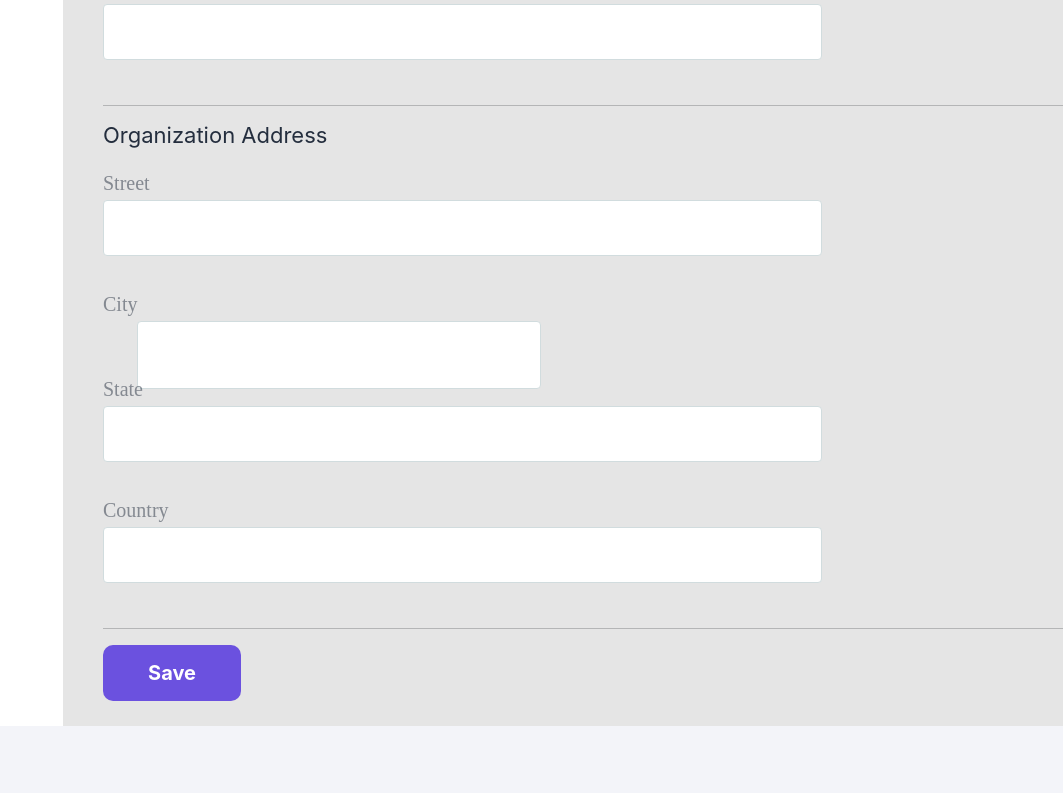
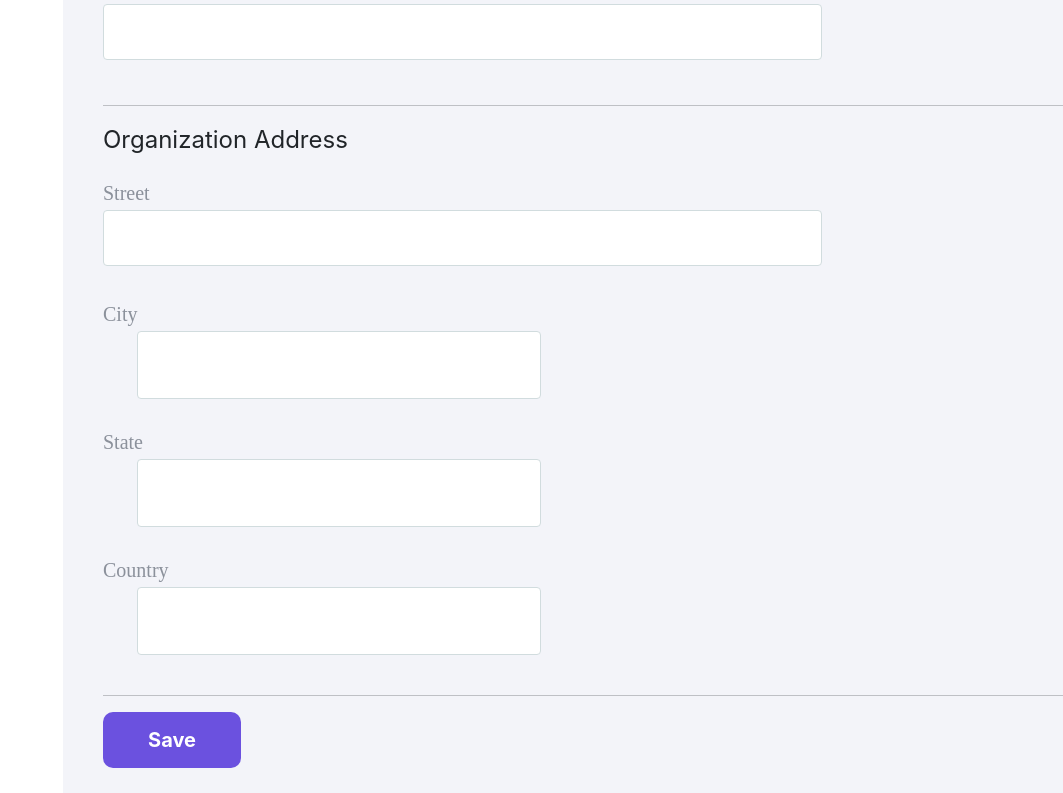
Before and after one commit to Ad3bay0c/pms, a React (Create React App) app: page /dashboard in a window 1280 px wide. Shown: the part 628-1421 px from the top of the page, without its empty margins (217-1280 px from the left). Before the commit the page ends 1354 px from the top, so only its background shows below. Built offline with nearby package versions, Linux system fonts and the light colour scheme.

Commit message:
added submit button

```diff
--- a/src/dashboard/dashboard.css
+++ b/src/dashboard/dashboard.css
@@ -9,7 +9,6 @@
   grid-template-areas:
     "advert header"
     "advert content";
-  background: #e5e5e5;
 }
 
 .item1 {
@@ -80,7 +79,6 @@ hr {
 }
 
 .itemOne {
-  background: PaleGreen;
   height: 228px;
   width: 720px;
   background: #ffffff;
@@ -89,23 +87,13 @@ hr {
   border-radius: 10px;
   margin-top: 39px;
 }
-.address {
-    font-style: normal;
-    font-weight: normal;
-    font-size: 22px;
-    line-height: 26px;
-    /* identical to box height */
-
-    color: #242e3e;
-  }
-
 .street-label {
   margin-right: 1058px;
 }
 
 
 
-.street {
+ .itemTwo .street{
   height: 56px;
   width: 719px;
   margin-left: 0;
--- a/src/dashboard/dashboard.js
+++ b/src/dashboard/dashboard.js
@@ -27,18 +27,18 @@ export default function dashboard() {
           <input className="street" type="text" name="Street" />
 
           <div className="country-section">
-            <div className="street">
+            <div>
               <label className="street-label">City</label>
-              <input  type="text" name="Street" />
+              <input type="text" name="Street" />
             </div>
 
             <div>
               <label className="street-label">State</label>
-              <input className="street" type="text" name="Street" />
+              <input type="text" name="Street" />
             </div>
             <div>
               <label className="street-label">Country</label>
-              <input className="street" type="text" name="Street" />
+              <input type="text" name="Street" />
             </div>
             <hr/>
             <button className="save">
```
